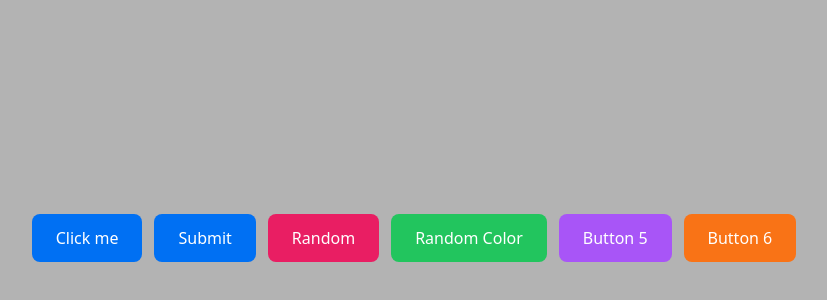
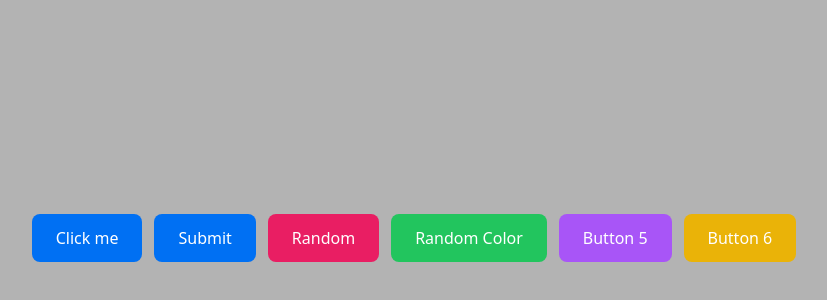
Before and after one commit to yanivprusman/dummyApp, a Next.js app: page / in a window 1280 px wide. Shown: the part 162-462 px from the top of the page, without its empty margins (226-1053 px from the left). Built offline with nearby package versions, Linux system fonts and the light colour scheme.

Commit message:
#15: Change the 6th button color to yellow

```diff
--- a/app/page.tsx
+++ b/app/page.tsx
@@ -99,7 +99,7 @@ export default function Home() {
       <button
         data-id="placeholder-6"
         onMouseDown={(e) => handleMouseDown("placeholder-6", e)}
-        style={btnStyle("placeholder-6", "#f97316")}
+        style={btnStyle("placeholder-6", "#eab308")}
       >
         Button 6
       </button>
```
